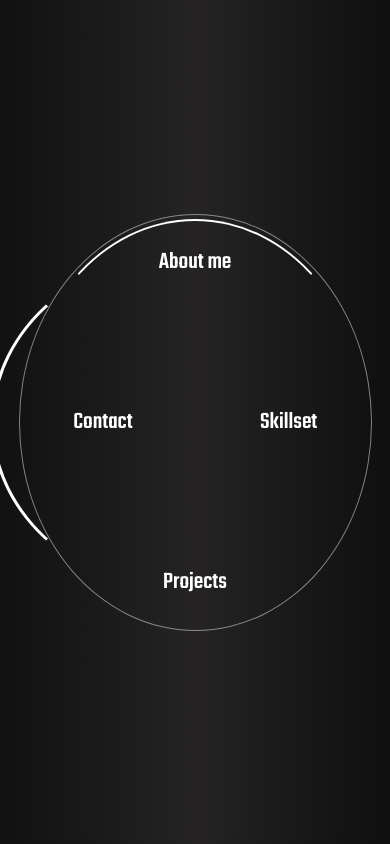
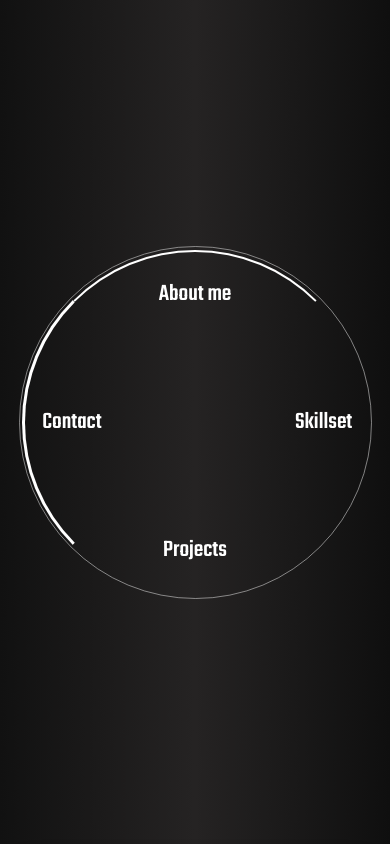
Before and after one commit to AdrianBroek/portfolio, a React (Create React App) app: page / in a window 390 px wide. Shown: the top 844 px of the page. Built offline with nearby package versions, Linux system fonts and the light colour scheme.

Commit message:
added responsive menu navbar

```diff
--- a/src/components/MainMenu.js
+++ b/src/components/MainMenu.js
@@ -13,14 +13,20 @@ const MainMenu = () => {
     const [classCheck, setClassCheck] = useState()
     const [hover, setHover] = useState()
     const [borderChange, setBorderChange] = useState()
-    const [changePosition, setChangePosition] = useState(false)
-    // const [window, setWindow] = useState(window.innerWidth)
+    const [changePosition, setChangePosition] = useState(false);
+    const [height, setHeight] = useState()
+    const [changeCheck, setChangeCheck] = useState(false)
 
-    // if (window.innerWidth <= 501){
-    //     window.addEventListener('resize', ()=> {
-    //         console.log(window.innerWidth)
-    //     })
-    // }
+    useEffect(() => {
+        const container = document.querySelector('.item-container');
+        let containerWidth = container.offsetWidth
+        setHeight(containerWidth-2)
+        window.addEventListener('resize', ()=> {
+            const container = document.querySelector('.item-container');
+            let containerWidth = container.offsetWidth
+            setHeight(containerWidth-2)
+        })
+    }, [changePosition])
 
     useEffect(()=> {
         switch(activeScroll){
@@ -93,7 +99,7 @@ const MainMenu = () => {
 
     return (
         <section className="menu">
-            <div className={changePosition ? "item-container changed" : "item-container"}>
+            <div style={{height: height}} className={changePosition ? "item-container changed" : "item-container"}>
                 <div style={{borderColor: borderChange}} className="subContainerHover"></div>
                 <div style={{rotate: rotate}} className="subContainerPicked"></div>
                 <div onMouseEnter={() => setHover('st')} onClick={(e) => activeHandler(e)} className="item st">
--- a/src/styles/mainMenu.scss
+++ b/src/styles/mainMenu.scss
@@ -10,7 +10,8 @@
     .item-container {
         z-index: 10;
         height: 515px;
-        width: 515px;
+        width: 90%;
+        max-width: 515px;
         position: relative;
         background: transparent;
         border-radius: 100%;
@@ -27,7 +28,7 @@
             position: fixed;
             top: 2%;
             right: 2%;
-            height: 200px;
+            // height: 200px !important;
             width: 200px;
             .icons {
                 .iconContainer {
@@ -68,11 +69,6 @@
                 font-size: 1.5rem;
                 text-decoration: none;
             }
-            // h1 {
-            //     transition: .16s ease-in;
-            //     padding: 5rem;
-            //     white-space: nowrap;
-            // }
             &:hover .link{
                 transform: scale(1.15);
             }
@@ -154,20 +150,46 @@
     }
 }
 
-@media screen and (max-width: 768px) {
-    .menu {
-        .item-container {
-            height: 415px;
-            width: 415px;
-        }
+// @media screen and (max-width: 768px) {
+//     .menu {
+//         .item-container {
+//             height: 415px;
+//             width: 415px;
+//         }
 
-    }
-}
+//     }
+// }
 
 @media screen and (max-width: 501px) {
-    .menu {
-        .item-container {
-            width: 90vw;
+    .menu .item-container{
+        .item {
+            .link {
+                padding: 3rem;
+            }
+            &.st {
+                top: -5%;
+                left: 50%;
+                transform: translateX(-50%);
+            }
+
+            &.sec {
+                top: 50%;
+                left: -5%;
+                transform: translate(-5%, -50%);
+            }
+
+            &.rd {
+                top: 50%;
+                right: -15%;
+                transform: translate(-15%, -50%);
+            }
+
+            &.th {
+                bottom: -5%;
+                left: 50%;
+                transform: translateX(-50%);
+            }
         }
     }
+
 }
```
